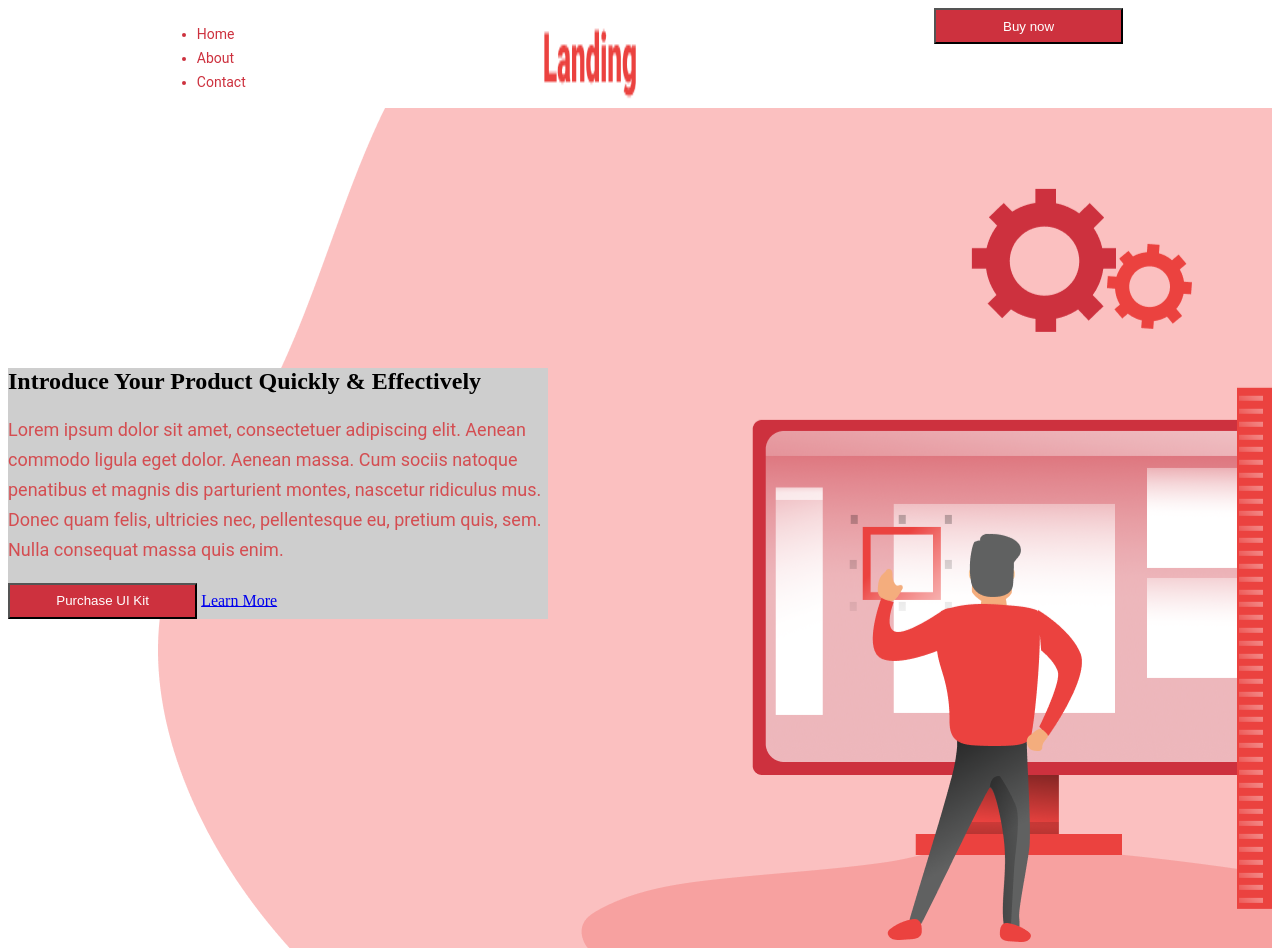
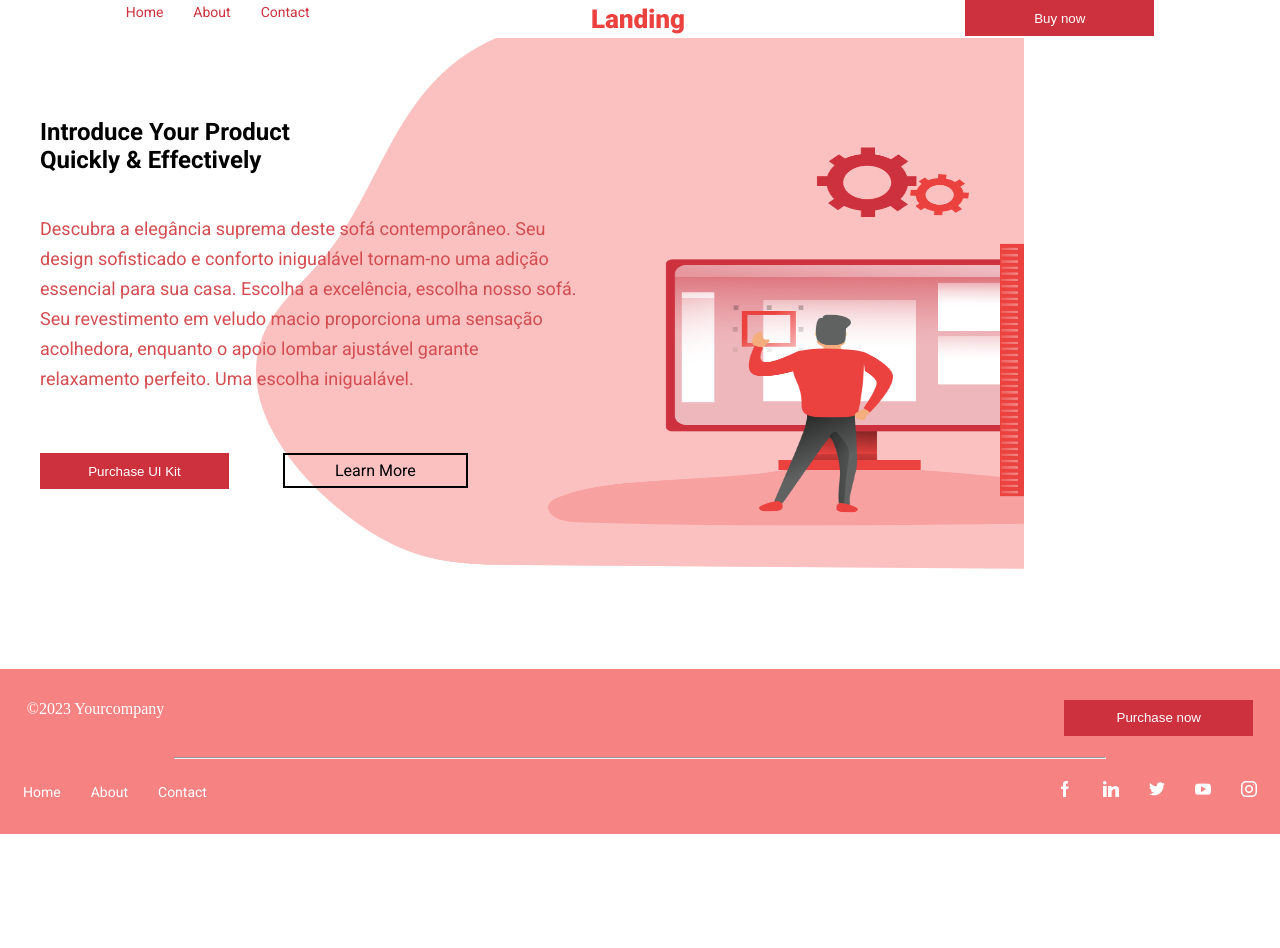
Before and after one commit to cppirotti/Ada-1453-Projeto-Grupo, a plain HTML site: page Projeto em Grupo/landing-page-errors-master/index.html in a window 1280 px wide. Shown: the top 948 px of the page. After the commit the page ends 834 px from the top, so only its background shows below. Drawn offline with Linux system fonts and the light colour scheme.

Commit message:
Atualização HTML e CSS - Flavio

```diff
--- /dev/null
+++ b/Projeto Flavio/style.css
@@ -0,0 +1,118 @@
+*{
+    margin: 0;
+    padding: 0;
+}
+
+.body{
+    height: 100vh;
+    box-sizing: border-box;
+
+
+
+}
+
+.content {
+    padding: 60px 20px;
+    margin-bottom: 100px;
+    background: url('assets/background.png')no-repeat center center;
+    background-repeat: no-repeat;
+    background-size: 60% 100%;
+    font-family: 'Roboto', Arial, sans-serif;
+}
+
+.content div {
+    background-color: transparent;
+    max-width: 540px;
+    width: 100%;
+    padding: 20px;
+
+}
+
+.content div p {
+    color: #D44D51;
+    font-family: 'Roboto', Arial, sans-serif;
+    font-size: 18px;
+    font-weight: 400;
+    line-height: 30px;
+}
+
+header {
+        background-color: transparent;
+        display: flex;
+        justify-content: space-around;
+        gap: 30px;
+        font-family: 'Roboto', Arial, sans-serif;
+    }
+.navegador{
+    display: flex;
+    gap: 30px;
+    list-style-type: none;
+
+
+}
+
+ul {
+        color: #CD313E;
+        font-family: 'Roboto', Arial, sans-serif;
+        font-size: 14px;
+        font-style: normal;
+        font-weight: 400;
+        line-height: 24px;
+        list-style-type: none;
+        display: flex;
+        gap: 30px;
+
+    }
+
+button {
+        width: 189px;
+        height: 36px;
+        /*flex-shrink: 0;*/
+        background-color: #CD313E;
+        color: #fff;
+        border: none;/* Add*/
+        cursor: pointer;/*Add*/
+    }
+
+footer {
+        background-color: #F78282;
+        height: 125px;
+        padding: 20px;
+        display: flex;
+        flex-direction: column;
+        justify-content: space-around;
+        align-items: center;
+        color: white;
+    }
+
+.header__footer{
+    display:flex;
+    gap: 900px;
+}
+
+.saiba__mais{
+
+    background-color: transparent;
+    padding: 6px 50px 6px 50px;
+    margin-left: 50px;
+    color: black;
+    border:black solid 2px;
+    text-decoration: none;
+    cursor: pointer;
+    text-align: center;
+}
+
+.footer__footer{
+    display: flex;
+    gap: 850px;
+
+}
+
+.footer__footer__link{
+    color: white;
+}
+
+hr{
+    width: 75%;
+    color: white;
+}
--- a/Projeto em Grupo/landing-page-errors-master/index.html
+++ b/Projeto em Grupo/landing-page-errors-master/index.html
@@ -1,68 +1,87 @@
 <!DOCTYPE html>
 <html lang="pt-BR">
+
 <head>
+    <meta charset="UTF-8"> <!--trecho faltante-->
+    <meta charset="ASCII">
     <meta name="viewport" content="width=device-width, initial-scale=1.0">
-    <title>Landing</title>
-
-    <link rel="stylesheet" href="style.css">
+    <title>Landing Page</title>
+    <link rel="stylesheet"
+    href="style.css">
+    <link href="https://fonts.googleapis.com/css2?family=Roboto:wght@400;700&display=swap" rel="stylesheet">
 </head>
 
+<body>
 
-<body>
-    <header class="header">
-        <ul>
+    <header>
+
+        <div>
+
+            <ul class="navegador">
                 <li>Home</li>
                 <li>About</li>
                 <li>Contact</li>
             </ul>
 
-        <img src="/assets/logo.png" />
+        </div>
+            <img src="assets/logo.png" alt="logomarca escrita 'Landing' em vermelho">
 
             <button>Buy now</button>
+
     </header>
 
     <div class="content">
-        <div>
-            <h2>
-                Introduce Your Product Quickly & Effectively
-            </h2>
 
-            <span>
-                Lorem ipsum dolor sit amet, consectetuer adipiscing elit. Aenean commodo ligula eget dolor. Aenean massa. Cum sociis natoque penatibus et magnis dis parturient montes, nascetur ridiculus
-mus. Donec quam felis, ultricies nec, pellentesque eu, pretium quis, sem. Nulla consequat massa quis enim.
-            </span>
-
-            <br />
-            <br />
-
-            <button>
-                Purchase UI Kit
-            </button>
-
-            <a href="#">Learn More</a>
-        </div>
+        <div class="content__titulo">
+            <h2>Introduce Your Product </h2>
+            <h2>Quickly & Effectively</h2>
         </div>
 
-    <div class=˜area-lateral-direita˜ >
-        <div>
+        <div class="content_texto">
             <p>
-                ©2023 {Yourcompany}
+                Descubra a elegância suprema deste sofá contemporâneo. Seu design sofisticado e conforto inigualável tornam-no uma adição essencial para sua casa. Escolha a excelência, escolha nosso sofá.
             </p>
 
-            <button>Purchase now</button>
+            <p> Seu revestimento em veludo macio proporciona uma sensação acolhedora, enquanto o apoio lombar ajustável      garante relaxamento perfeito. Uma escolha inigualável.</p>
+            <br>
+
         </div>
 
         <div>
-            <ul >
-                <span>Home</span>
-                Abut
-                <span>Contact</span>
+            <button>Purchase UI Kit</button>
+
+            <a class="saiba__mais" href="#">Learn More</a>
+        </div>
+
+    </div>
+
+
+
+    <footer>
+
+
+        <div class="header__footer">
+
+            <p> ©2023 Yourcompany</p>
+            <button>Purchase now</button>
+
+        </div>
+
+        <hr>
+
+        <div class="footer__footer">
+            <ul class="footer__footer__link">
+                <li>Home</li>
+                <li>About</li>
+                <li>Contact</li>
             </ul>
 
             <ul>
-                <img src="/assets/social.png" alt="Social">
+                <li><img src="assets/social.png" alt="Redes Sociais"></li>
             </ul>
         </div>
-    </div>
+
+    </footer>
 </body>
+
 </html>
--- a/Projeto em Grupo/landing-page-errors-master/style.css
+++ b/Projeto em Grupo/landing-page-errors-master/style.css
@@ -1,60 +1,118 @@
+*{
+    margin: 0;
+    padding: 0;
+}
+
+.body{
+    height: 100vh;
+    box-sizing: border-box;
+
+
+
+}
+
 .content {
-    padding-top: 240px;
-    padding-bottom: 440px;
+    padding: 60px 20px;
     margin-bottom: 100px;
-    background: url('assets/background.png');
+    background: url('assets/background.png')no-repeat center center;
     background-repeat: no-repeat;
-    background-position: 100% 100%;
-    background-origin: border-box;
+    background-size: 60% 100%;
+    font-family: 'Roboto', Arial, sans-serif;
 }
 
 .content div {
-    background-color: #cecece;
-    width: 540px;
+    background-color: transparent;
+    max-width: 540px;
+    width: 100%;
+    padding: 20px;
+
 }
 
-.content div span {
+.content div p {
     color: #D44D51;
-    font-family: Roboto;
+    font-family: 'Roboto', Arial, sans-serif;
     font-size: 18px;
-    font-style: normal;
     font-weight: 400;
     line-height: 30px;
 }
 
-.header {
+header {
+        background-color: transparent;
         display: flex;
         justify-content: space-around;
+        gap: 30px;
+        font-family: 'Roboto', Arial, sans-serif;
+    }
+.navegador{
+    display: flex;
+    gap: 30px;
+    list-style-type: none;
+
+
 }
 
 ul {
         color: #CD313E;
-    font-family: Roboto;
+        font-family: 'Roboto', Arial, sans-serif;
         font-size: 14px;
         font-style: normal;
         font-weight: 400;
         line-height: 24px;
+        list-style-type: none;
+        display: flex;
+        gap: 30px;
+
     }
 
 button {
-    width: 189.131px;
+        width: 189px;
         height: 36px;
-    flex-shrink: 0;
+        /*flex-shrink: 0;*/
         background-color: #CD313E;
         color: #fff;
+        border: none;/* Add*/
+        cursor: pointer;/*Add*/
     }
 
-.area-lateral-direita{
-    background-color: #F78282; padding-top: 68px;
+footer {
+        background-color: #F78282;
+        height: 125px;
+        padding: 20px;
+        display: flex;
+        flex-direction: column;
+        justify-content: space-around;
+        align-items: center;
+        color: white;
+    }
+
+.header__footer{
+    display:flex;
+    gap: 900px;
+}
+
+.saiba__mais{
+
+    background-color: transparent;
+    padding: 6px 50px 6px 50px;
+    margin-left: 50px;
+    color: black;
+    border:black solid 2px;
+    text-decoration: none;
+    cursor: pointer;
+    text-align: center;
+}
+
+.footer__footer{
+    display: flex;
+    gap: 850px;
 
 }
 
-.area-lateral-direita div{
-    display: flex;
-    justify-content: space-between;
+.footer__footer__link{
+    color: white;
 }
 
-.area-lateral-direita div ul{
-    display: flex;
-    gap: 30px;
+hr{
+    width: 75%;
+    color: white;
 }
```
Also changed, not shown: Projeto Flavio/index.html (added, +87 -0 lines), Projeto Flavio/assets/background.png (added), Projeto Flavio/assets/logo.png (added), Projeto Flavio/assets/social.png (added), 2 other files. Lines whose indentation alone changed are shown as unchanged.
